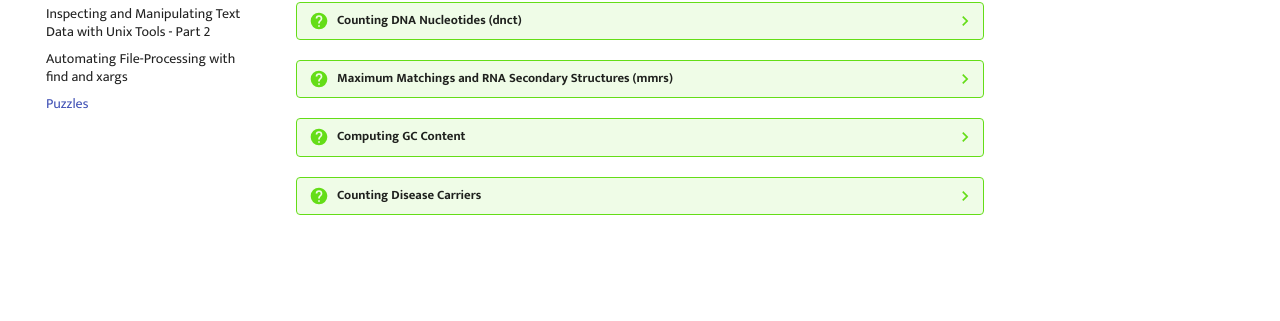
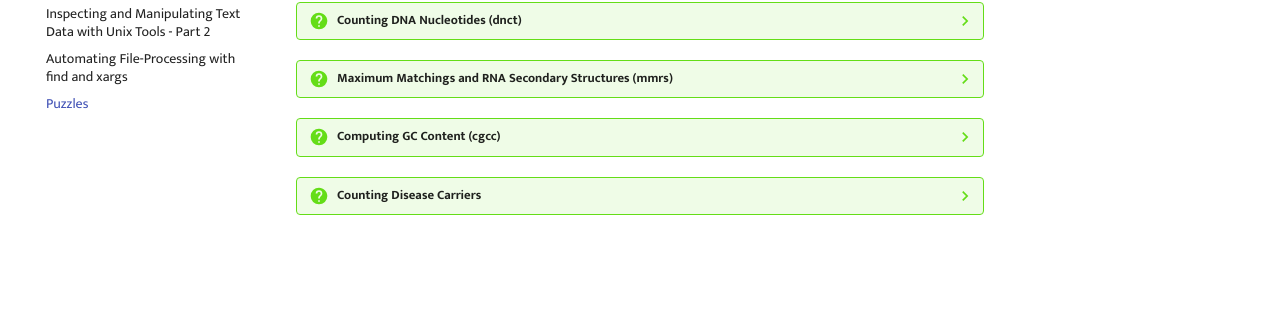
Before and after one commit to GenomicsAotearoa/shell-for-bioinformatics, an MkDocs documentation site: the page built from docs/puzzles.md, in a window 1280 px wide. Shown: the part 295-616 px from the top of the page. Built offline with MkDocs 1.6.1 and Material for MkDocs 9.7.7, drawn with Linux system fonts in a browser that asks for light colours; comment, search, counter and statistics services are not loaded.

Commit message:
add abb to puzzles

```diff
--- a/docs/puzzles.md
+++ b/docs/puzzles.md
@@ -52,7 +52,7 @@
 
     **Return:** The total possible number of maximum matchings of basepair edges in the bonding graph of $s$
 
-??? question "Computing GC Content"
+??? question "Computing GC Content (cgcc)"
 
     The GC-content of a DNA string is given by the percentage of symbols in the string that are 'C' or 'G'. For example, the GC-content of "AGCTATAG" is 37.5%. Note that the reverse complement of any DNA string has the same GC-content.
 
```
